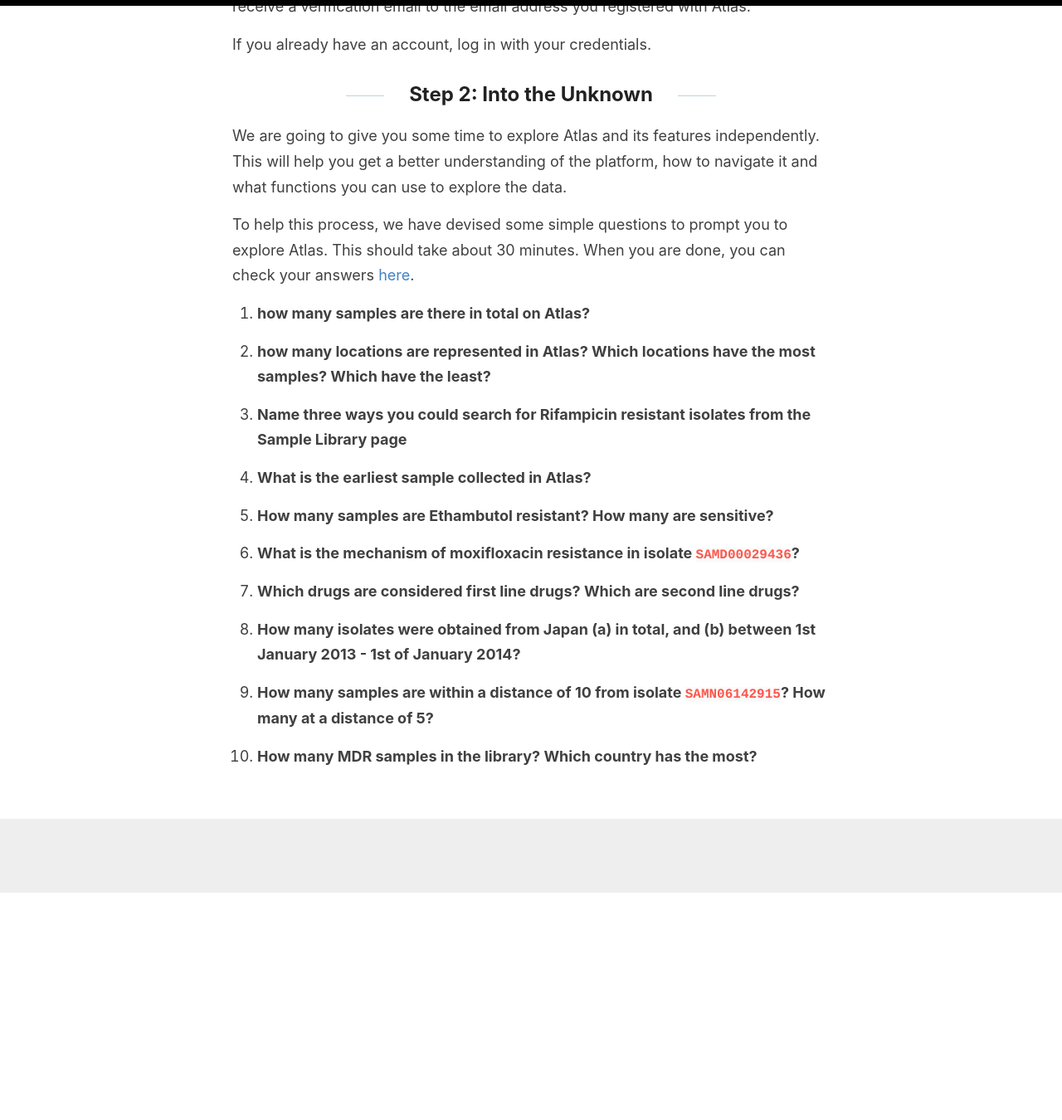
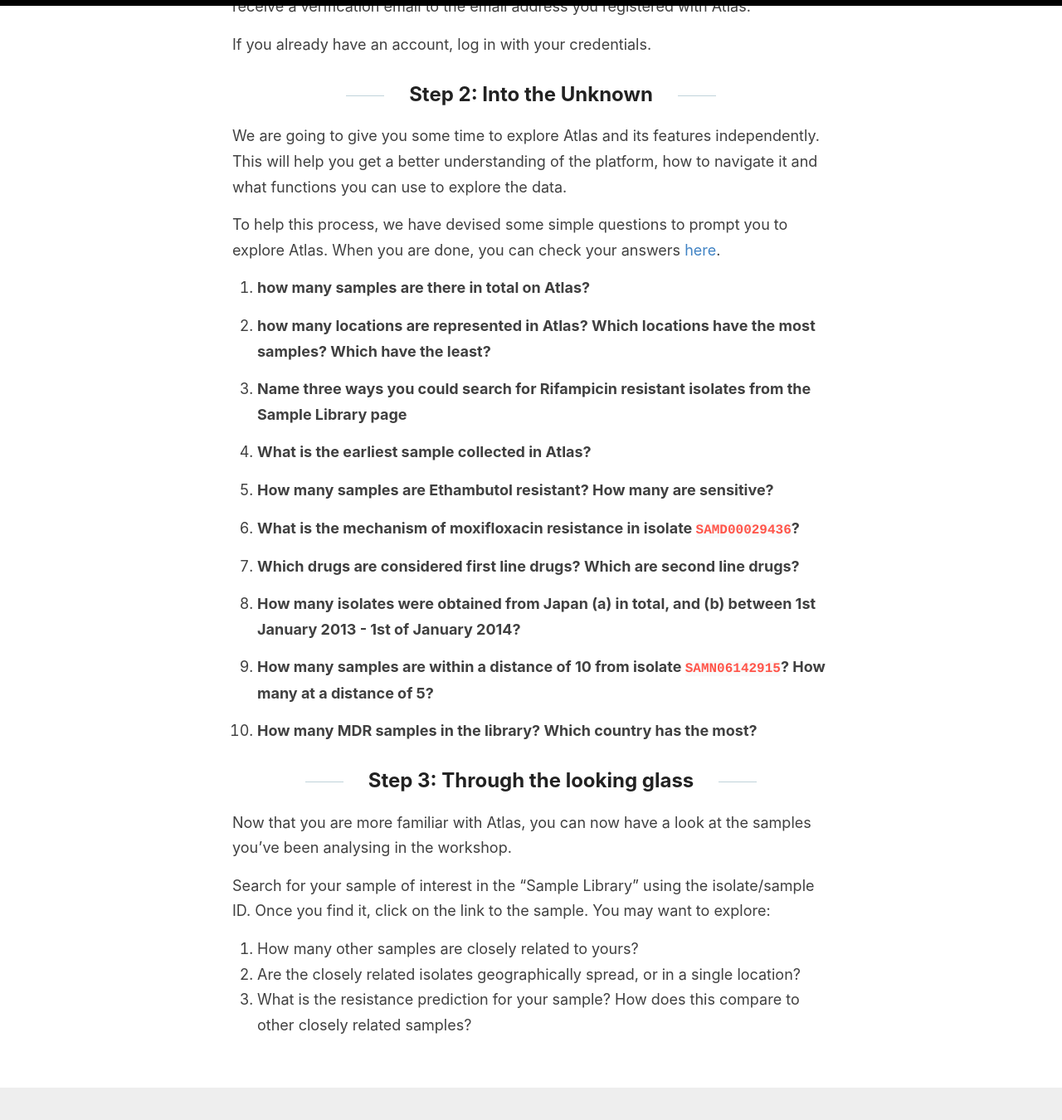
Before and after one commit to LeahRoberts/atlasworkshop, a Jekyll site: the page built from _posts/2021-8-16-from-small-beginnings.md, in a window 1280 px wide and 1400 px high, scrolled down 360 px. Shown: the top 1350 px of the window at 83% size. Built offline with Jekyll 4.4.1, drawn with Linux system fonts in a browser that asks for light colours; before the commit the page ends 1436 px from its top, so only the background shows below that.

```diff
--- a/_posts/2021-8-16-from-small-beginnings.md
+++ b/_posts/2021-8-16-from-small-beginnings.md
@@ -16,7 +16,7 @@ If you already have an account, log in with your credentials.
 
 We are going to give you some time to explore Atlas and its features independently. This will help you get a better understanding of the platform, how to navigate it and what functions you can use to explore the data.
 
-To help this process, we have devised some simple questions to prompt you to explore Atlas. This should take about 30 minutes. When you are done, you can check your answers [here](https://leahroberts.github.io/atlasworkshop/answers/).
+To help this process, we have devised some simple questions to prompt you to explore Atlas. When you are done, you can check your answers [here](https://leahroberts.github.io/atlasworkshop/answers/).
 
 
 1. **how many samples are there in total on Atlas?**
@@ -47,3 +47,14 @@ To help this process, we have devised some simple questions to prompt you to exp
 
 
 10. **How many MDR samples in the library? Which country has the most?**
+
+
+## Step 3: Through the looking glass
+
+Now that you are more familiar with Atlas, you can now have a look at the samples you've been analysing in the workshop.
+
+Search for your sample of interest in the "Sample Library" using the isolate/sample ID. Once you find it, click on the link to the sample. You may want to explore:
+
+1. How many other samples are closely related to yours?
+2. Are the closely related isolates geographically spread, or in a single location?
+3. What is the resistance prediction for your sample? How does this compare to other closely related samples?
```
Also changed, not shown: _posts/2021-7-25-day2-data.md (+1 -1 lines), _posts/2021-8-7-scenarios.md (+3 -1 lines).
